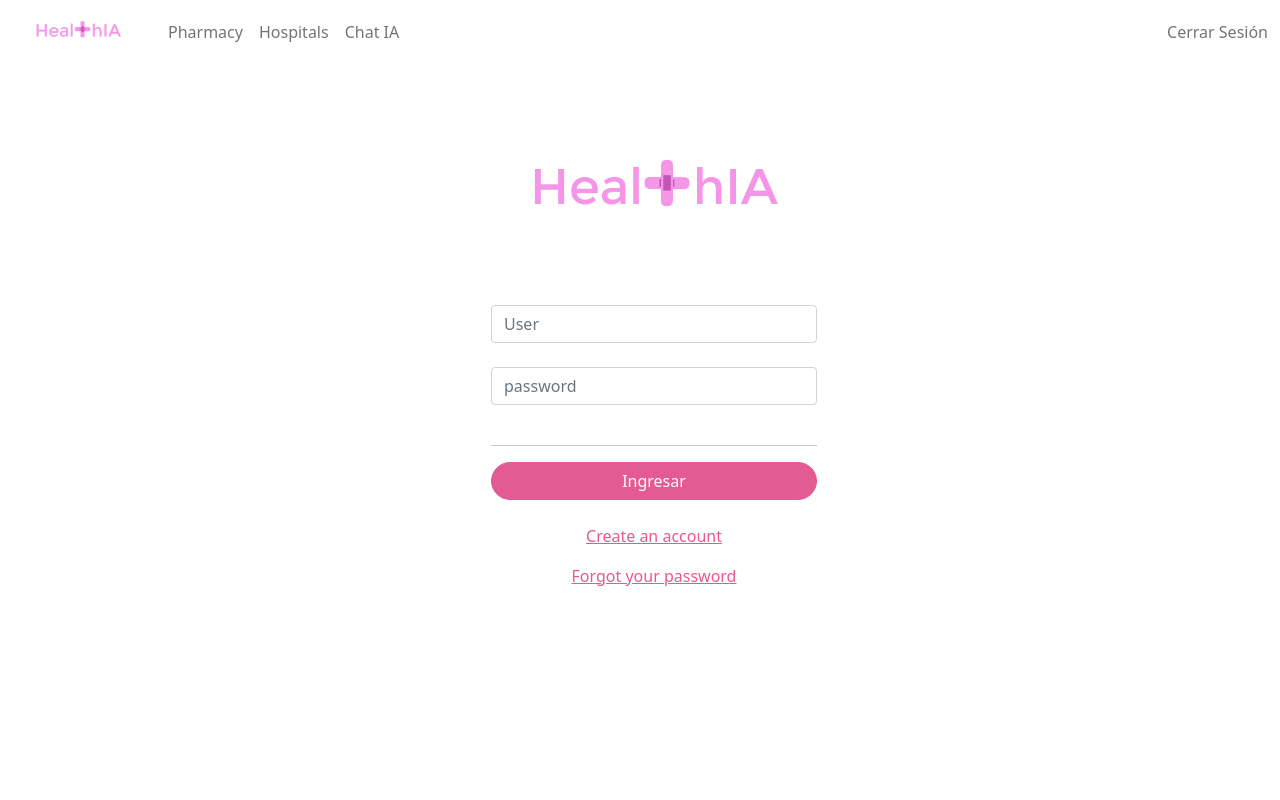
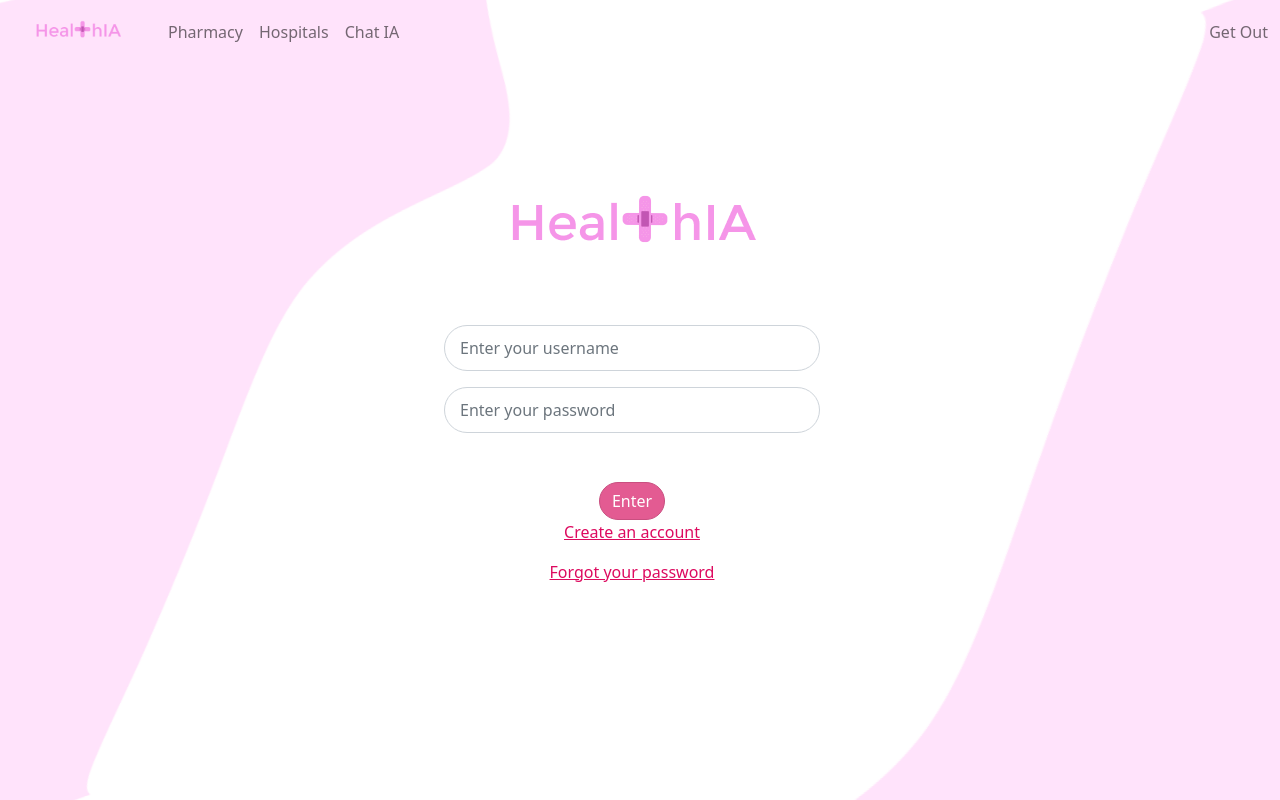
Before and after one commit to helltia/FrontHeldia, a Vue app: page / in a window 1280 px wide. Built offline with nearby package versions, Linux system fonts and the light colour scheme.

Commit message:
finalefore

```diff
--- a/index.html
+++ b/index.html
@@ -7,10 +7,12 @@
 
     <title>Vite App</title>
   </head>
-  <body>
 
 
-    <div id="app"></div>
+
+    <div id="app">
+
+    </div>
     <script type="module" src="/src/main.js"></script>
   </body>
 </html>
--- a/src/components/Navbar.vue
+++ b/src/components/Navbar.vue
@@ -5,10 +5,6 @@
         <img src="../assets/logo3.png" alt="image-logo" style="width: 100px; height: auto;">
 
       </router-link>
-
-      <button class="navbar-toggler" type="button" data-bs-toggle="collapse" data-bs-target="#navbarText" aria-controls="navbarText" aria-expanded="false" aria-label="Toggle navigation">
-        <span class="navbar-toggler-icon"></span>
-      </button>
       <div class="collapse navbar-collapse" id="navbarText">
         <ul class="navbar-nav me-auto mb-2 mb-lg-0">
           <li class="nav-item">
@@ -22,7 +18,7 @@
           </li>
         </ul>
         <span class="navbar-text" >
-          <span @click="cerrarSesion">Cerrar Sesión</span>
+          <span @click="cerrarSesion">Get Out</span>
         </span>
       </div>
     </div>
--- a/src/views/ChatView.vue
+++ b/src/views/ChatView.vue
@@ -1,127 +1,148 @@
 <template>
-
-  <div class="container-fluid">
-    <!-- Contenedor del historial del chat -->
-    <div class="chat-history" style="background:white ">
-      <!-- Historial del chat -->
-      <div class="row">
-        <div class="col-md-12">
-          <ul class="chat-list">
-            <li v-for="(message, index) in chat" :key="index" :class="{ 'user1': message.user === 'user1', 'user2': message.user === 'user2' }">
-              <span class="user">{{ message.user }}:</span> {{ message.message }}
-            </li>
-          </ul>
+  <!-- Contenedor del historial del chat -->
+  <div class="container-fluid chat-container">
+    <ul class="chat-list">
+      <li v-for="(message, index) in chat" :key="index" :class="getMessageClasses(message.user)">
+        <div class="message-container">
+           <span class="user">{{ message.user }}:</span> {{ message.message }}
         </div>
+      </li>
+    </ul>
+    <div class="input-group mb-3" style="width: 320%; margin-right: 128%;">
+      <input type="text" v-model="newMessage" class="form-control input-message" placeholder="Escribe tu mensaje...">
+      <div class="input-group-append">
+        <button class="btn btn-primary" @click="sendMessage">Enviar</button>
       </div>
     </div>
+  </div>
+</template>
+<script>
+import axios from 'axios';
 
-    <!-- Cuadro de entrada del mensaje -->
-    <div class="row input-row" style="background: transparent;">
-      <div class="col-md-8">
-          <input type="text" placeholder="Escribe tu mensaje..." id="input-text" class="form-control" style="border-radius: 1.25em; width:120%">
-      </div>
-      <div class="col-md-2">
-          <input type="file" class="form-control" style="border-radius: 2.25em;">
-      </div>
-      <div class="col-md-2">
-          <button type="button" class="btn btn-primary btn-block mb-4" style="background: rgb(227, 91, 146); border-radius: 2rem; border-color: rgb(227, 91, 146);">
-              Ingresar
-          </button>
-      </div>
-  </div>
-  </div>
-
-</template>
-
-<script>
 export default {
   name: "chatView",
-  created() {},
   data() {
     return {
-      chat:[
-        {
-          user:'user1'
-        ,  message:'hola'
-      },
-      {
-          user:'BOT'
-        ,  message:'Hola mucho gusto'
-      },{
-        user:'user1',
-        message:'el gusto es mio'
-      },
-      {
-          user:'BOT'
-        ,  message:'adios'
-      },
-      {
-        user:'user1',
-        message:'Nos vemos'
-      }
-      ]
+      chat: [
+        { user: 'user1', message: 'hola' },
+        { user: 'BOT', message: 'Hola mucho gusto' },
+        { user: 'user1', message: 'el gusto es mio' },
+        { user: 'BOT', message: 'adios' },
+        { user: 'user1', message: 'Nos vemos' },
+      ],
+      newMessage: '', // Agregamos la propiedad newMessage
     };
   },
-  props: {},
   methods: {
+    async fetchMessages() {
+      try {
+        const response = await axios.get('https://healthia.adaptable.app/users/messages/a');
+        if (response.status === 200) {
+          this.chat = response.data;
+        }
+      } catch (error) {
+        console.error('Error al obtener mensajes:', error);
+      }
+    },
 
+    async sendMessage() {
+      try {
+        const response = await axios.post('https://healthia.adaptable.app/users/sendMessage', {
+          user: 'user1',
+          message: this.newMessage,
+        });
+        if (response.status === 201) {
+          await this.fetchMessages();
+          this.newMessage = '';
+        }
+      } catch (error) {
+        console.error('Error al enviar mensaje:', error);
+        // Muestra un mensaje de error al usuario
+      }
+    },
+
+    getMessageClasses(user) {
+      return {
+        'user1': user === 'user1',
+        'BOT': user === 'BOT',
+        'other-user': user !== 'user1' && user !== 'BOT',
+      };
+    },
+  },
+  created() {
+    this.fetchMessages();
   },
 };
 </script>
+<style>
 
-<style >
-.chat-history {
-  background-color: #e9ecef;
-  padding: 15px;
-  border-radius: 10px;
-  overflow-y: auto;
-  height: 300px;
-  width: 291%;
+/* Estilos personalizados para mejorar el diseño y hacerlo responsive */
+body {
+  height: 100vh;
+  display: flex;
+  flex-direction: column;
+  justify-content: flex-end;
+  margin: 0;
 }
-button{
+
+.chat-container {
+  flex: 1;
+  display: flex;
+  flex-direction: column;
+  margin-left: 10%;
+  margin-right: 10%;
+}
+
+
+
+.input-group {
+  width: 80%;
+}
+
+.input-message {
+  border-radius: 0; /* Bordes cuadrados para el input */
+}
+.chat-list li {
+  margin-bottom: 35px; /* Separación entre mensajes */
+  padding: 6px; /* Añade espacio dentro de los mensajes */
+  border-radius: 16px;
+}
+.chat-list {
+  list-style: none;
+  padding: 0;
+  margin: 0;
+}
+
+/* Estilos para hacer el chat responsive en pantallas pequeñas */
+/* Estilos para hacer el chat responsive en pantallas pequeñas */
+@media (max-width: 768px) {
+  .chat-container {
+    margin-left: 5%;
+    margin-right: 5%;
+  }
+}
+
+.message-container {
+  display: flex;
+  justify-content: flex-start;
   width: 100%;
 }
 
-input{
-  width: 110%;
-}
-
-.input-message {
-  border-radius: 0;
-  width: 80%;
-  margin-left: 33%;
-}
-
-.chat-list {
-  list-style-type: none;
-  padding: 0;
-  max-width: 600px; /* Ajusta el ancho según tus preferencias */
-}
-
-.chat-list li {
-  margin-bottom: 10px;
-  padding: 8px;
-  border-radius: 10px;
-  word-wrap: break-word;
-}
-
 .user1 {
-  background-color:pink;
-  color: #fff;
+  background-color: #6c757d;
+  color: white;
 }
 
 .BOT {
-  background-color: #98FB98;
-  color: #000;
+  background-color: rgb(241, 170, 249);
+  color: black;
 }
 
-.user {
-  font-weight: bold;
-  margin-right: 5px;
-}
-.fotm-control{
-  padding: 1.375rem 1.75rem;
-  border-radius: 5.25rem;
+.other-user {
+  color: #6c757d; /* Estilo para otros usuarios */
 }
 
+
+
+
 </style>
--- a/src/views/HomeView.vue
+++ b/src/views/HomeView.vue
@@ -1,22 +1,25 @@
 <template>
+  <div class="container-fluid vh-100 d-flex align-items-center justify-content-center">
+    <img src="../assets/imageBack.png" alt="background-image" style="position: absolute; top: 0; left: 0; width: 100%; height: 100%; z-index: -2;">
 
-  <div class="container-fluid">
-    <!-- Imagen phone.png al fondo a la derecha -->
-    <img src="../assets/phonoqr.png" alt="image" style="position: absolute; bottom: 33px; right: 20rem;height:80%">
-    <h1>Descarga nuestra APP</h1>
-    <blockquote>
-      <p>A veces los segundos pueden ser la diferencia entre la vida y la muerte, <br>por eso HelthIA es la app de primeros auxilios
-         que no puede faltar en tus aplicaciones</p>
-    </blockquote>
+    <!-- Contenedor para el texto y el título -->
+    <div class="text-center">
+      <h1 class="display-4">Descarga nuestra App!</h1>
+      <blockquote class="blockquote">
+        <p class="lead">A veces los segundos pueden ser la diferencia entre la vida y la muerte, <br>por eso HealthIA es la app de primeros auxilios que no puede faltar en tus aplicaciones</p>
+      </blockquote>
 
-  <button  type="button" class="btn btn-primary btn-block mb-4"
-          style="background:rgb(227,91,146);border-radius:2rem;border-color:rgb(227, 91, 146)">
-          Probar Health IA
-        </button>
+      <a href="https://drive.google.com/file/d/175Tyevsjh9QMYIJlCRekyxa_BLNscJGm/view?usp=sharing" class="btn btn-primary btn-block mb-4" style="font-size: 1.25rem; background: rgb(227, 91, 146); border-radius: 2rem; border-color: rgb(227, 91, 146)">
+        Probar Health IA
+      </a>
 
+    </div>
+
+    <!-- Contenedor para la imagen -->
+    <div class="align-items">
+      <img src="../assets/phonoqr.png" alt="image" class="phone-image img-fluid mt-4" style="max-width: 170%; height: auto;margin-left:103%">
+    </div>
   </div>
-
-
 </template>
 
 <script>
@@ -31,29 +34,8 @@ export default {
 };
 </script>
 
-<style >
-.chat-history {
-  background-color: #e9ecef; /* Color de fondo del historial del chat */
-  padding: 15px;
-  border-radius: 10px;
-  overflow-y: auto; /* Hace que el historial tenga un desplazamiento vertical si hay demasiados mensajes */
-  max-height: 300px;
-}
-
-.input-row {
-  position: fixed;
-  bottom: 0;
-  left: 0;
-  width: 100%;
-  background-color: #f8f9fa; /* Puedes ajustar el color de fondo según tu preferencia */
-  padding: 10px;
-}
-
-.input-message {
-  border-radius: 0; /* Bordes cuadrados */
-  width: 100%;
-}
-
-
-
+<style>
+  .lead{
+   font-size: xx-large;
+  }
 </style>
--- a/src/views/LoginView.vue
+++ b/src/views/LoginView.vue
@@ -1,77 +1,70 @@
 <template>
-
-    <div class="login" col="12" style="margin-left: 54%;">
-
-    <img src="../assets/logo3.png" alt="image-logo" style="margin-left: 19%;">
+  <div class="login-container">
+    <img src="../assets/logo3.png" alt="image-logo" class="logo" />
 
     <form class="form">
       <!-- Email input -->
-        <div class="form-outline mb-4">
-          <input v-model="userName" type="text" class="form-control" id="usuario" placeholder="User" />
+      <div class="form-group">
+
+        <input v-model="userName" type="text" class="form-control" id="usuario" placeholder="Enter your username" />
       </div>
 
       <!-- Password input -->
-        <div class="form-outline mb-4">
-          <input type="password" v-model="password" id="password" class="form-control" placeholder="password"/>
+      <div class="form-group">
+        <input type="password" v-model="password" id="password" class="form-control" placeholder="Enter your password"/>
       </div>
 
       <p v-if="error" class="error">Correo o contraseña incorrectos.</p>
       <hr>
-        <button v-on:click="loginUser()" type="button" class="btn btn-primary btn-block mb-4"
-          style="background: rgb(227, 91, 146); border-radius: 2rem; border-color: rgb(227, 91, 146)">
-          Ingresar
+      <button v-on:click="loginUser" type="button" class="btn btn-primary "
+          style="background:rgb(227,91,146);border-radius:2rem;border-color:rgb(201, 79, 128)">
+          Enter
         </button>
 
       <!-- Register buttons -->
       <div class="text-center">
-          <p><router-link to="/register" style="color: rgb(227, 91, 146)">Create an account</router-link></p>
-          <p><router-link to="/register" style="color: rgb(227, 91, 146)">Forgot your password</router-link></p>
+        <p><router-link to="/register" class="link">Create an account</router-link></p>
+        <p><router-link to="/register" class="link">Forgot your password</router-link></p>
       </div>
     </form>
+    <img src="../assets/imageBack.png" alt="background-image" style="position: absolute; top: 0; left: 0; width: 100%; height: 100%; z-index: -2;">
   </div>
-
-
-
 </template>
 
 <script>
 import axios from 'axios';
+
 export default {
   name: "loginView",
-  created() {},
   data() {
     return {
-      userName:'',
-      inactivity:null,
-      loggedUser:false,
-      password:'',
-      error:false
-
+      userName: '',
+      inactivity: null,
+      loggedUser: false,
+      password: '',
+      error: false
     };
   },
-  props: {},
   methods: {
-    async loginUser(){
+    async loginUser() {
       try {
-          let response = await axios.post('https://healthia.adaptable.app/users/login',
-            {
+        let response = await axios.post('https://healthia.adaptable.app/users/login', {
           userName: this.userName,
           password: this.password,
         });
-          if (response.status == 200 || response.status == 201){
+        if (response.status == 200 || response.status == 201) {
           await this.$router.push("/home");
-         }else{
-          this.error = true
+        } else {
+          this.error = true;
         }
-         console.log(response)
-      } catch (e){
-        this.error = true
+        console.log(response);
+      } catch (e) {
+        this.error = true;
         setTimeout(() => {
           this.error = null;
         }, 3000);
-        console.log(e)
+        console.log(e);
       }
-
     },
 
     iniciarSesion() {
@@ -82,57 +75,76 @@ export default {
         }, 30 * 60 * 1000);
       }
     },
-
-
   },
-
 };
 </script>
-<style>
 
-
-body {
-  padding: 1rem;
-
-  margin-left:50%
-}
-.title {
-  text-align: center;
-  color: rgb(211, 90, 186);
-  font-family: sans-serif;
-
-
-}
-.form {
-  margin: 3rem auto;
+<style scoped>
+.login-container {
   display: flex;
   flex-direction: column;
-  justify-content: center;
-  width: 20%;
-  min-width: 350px;
+  align-items: center;
+  justify-content: center; /* Center the content */
+  height: 100vh; /* Take the full height of the viewport */
+  width: 150vh;
+}
+
+.logo {
+  margin-bottom: 1rem;
   max-width: 100%;
+}
+
+.form {
+  margin: 1rem auto; /* Adjusted margin */
+  display: flex;
+  flex-direction: column;
+  align-items: center;
+  width: 80%;
+  max-width: 400px;
   background: white;
   border-radius: 20px;
   padding: 12px;
-
 }
 
-.form-control{
+.form-group {
+  margin-bottom: 1rem;
+  width: 100%; /* Full width */
+}
+
+.form-label {
+  margin-bottom: 0.5rem;
+}
+
+.form-control {
   padding: 10px 15px;
-  background: none;
-  background-image: none;
-  border: 1px solid black;
+
   color: black;
   border-radius: 4.5rem;
+  width: 100%; /* Full width */
+  background-color: transparent; /* Remove background color from placeholder */
 }
-.error{
+
+.error {
   font-size: 1rem;
 }
-input{
-  border-radius: 4.25rem;
+
+.btn-primary {
+  background: rgb(229, 109, 157);
+  border-radius: 2rem;
+  border-color: transparent;
+  transition: none; /* Disable button color transition */
 }
 
-strong{
-  font-size: xxx-large;
+.link {
+  color: rgb(221, 10, 95);
+  border: none;
+}
+.btn-primary:focus {
+  background-color: rgb(229, 109, 157);
+}
+@media screen and (max-width: 600px) {
+  .form {
+    width: 90%;
+  }
 }
 </style>
--- a/src/views/PharmacyView.vue
+++ b/src/views/PharmacyView.vue
@@ -1,5 +1,8 @@
 <template>
-  <div></div>
+  <div>
+    <img src="../assets/imageBack.png" alt="background-image" style="position: absolute; top: 0; left: 0; width: 100%; height: 100%; z-index: -2;">
+
+  </div>
 </template>
 
 <script>
--- a/src/views/RegisterView.vue
+++ b/src/views/RegisterView.vue
@@ -4,23 +4,23 @@
     <form class="form">
       <!-- Email input -->
       <div class="form-outline mb-4">
-        <input v-model="userName" type="text" class="form-control" id="form2Example1" placeholder="User" />
+        <input v-model="userName" type="text" class="form-control" id="form2Example" placeholder="User" />
 
       </div>
 
       <!-- Password input -->
       <div class="form-outline mb-4">
-        <input type="password" v-model="password" id="form2Example2" class="form-control" placeholder="name"/>
+        <input type="text" v-model="password" id="form2Example3" class="form-control" placeholder="name"/>
 
       </div>
 
       <div class="form-outline mb-4">
-        <input type="password" v-model="password" id="form2Example2" class="form-control" placeholder="last name"/>
+        <input type="text" v-model="password" id="form2Example1" class="form-control" placeholder="last name"/>
 
       </div>
 
       <div class="form-outline mb-4">
-        <input type="password" v-model="password" id="form2Example2" class="form-control" placeholder="password"/>
+        <input type="password" v-model="password" id="form2Example4" class="form-control" placeholder="password"/>
       </div>
 
       <!-- Submit button -->
@@ -35,7 +35,7 @@
         <p><router-link to="/" style="color:rgb(227, 91, 146)">Back to login</router-link></p>
       </div>
     </form>
-
+    <img src="../assets/imageBack.png" alt="background-image" style="position: absolute; top: 0; left: 0; width: 100%; height: 100%; z-index: -2;">
   </div>
 
 </template>
```
Also changed, not shown: src/App.vue (line endings or trailing spaces). Lines whose indentation alone changed are shown as unchanged.
